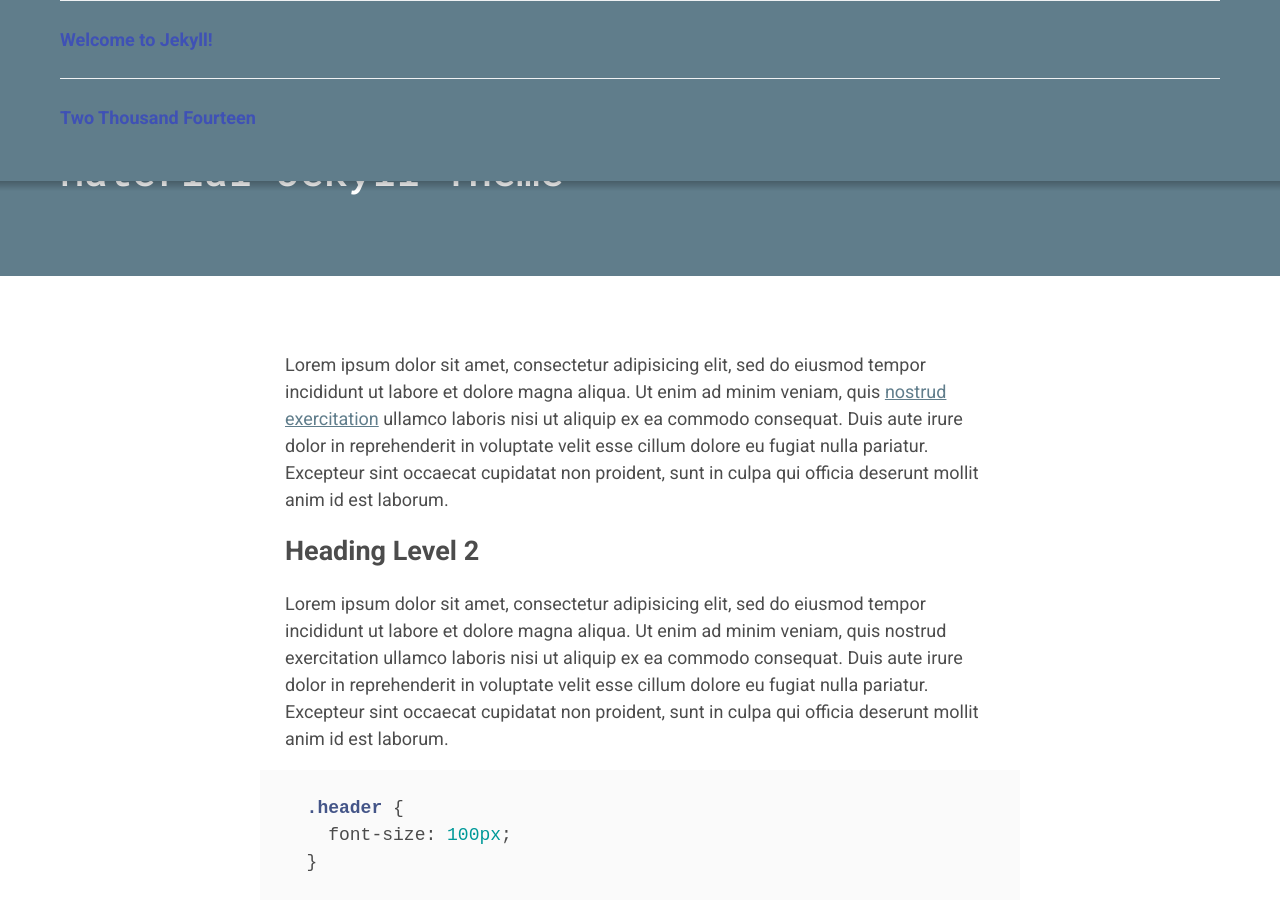
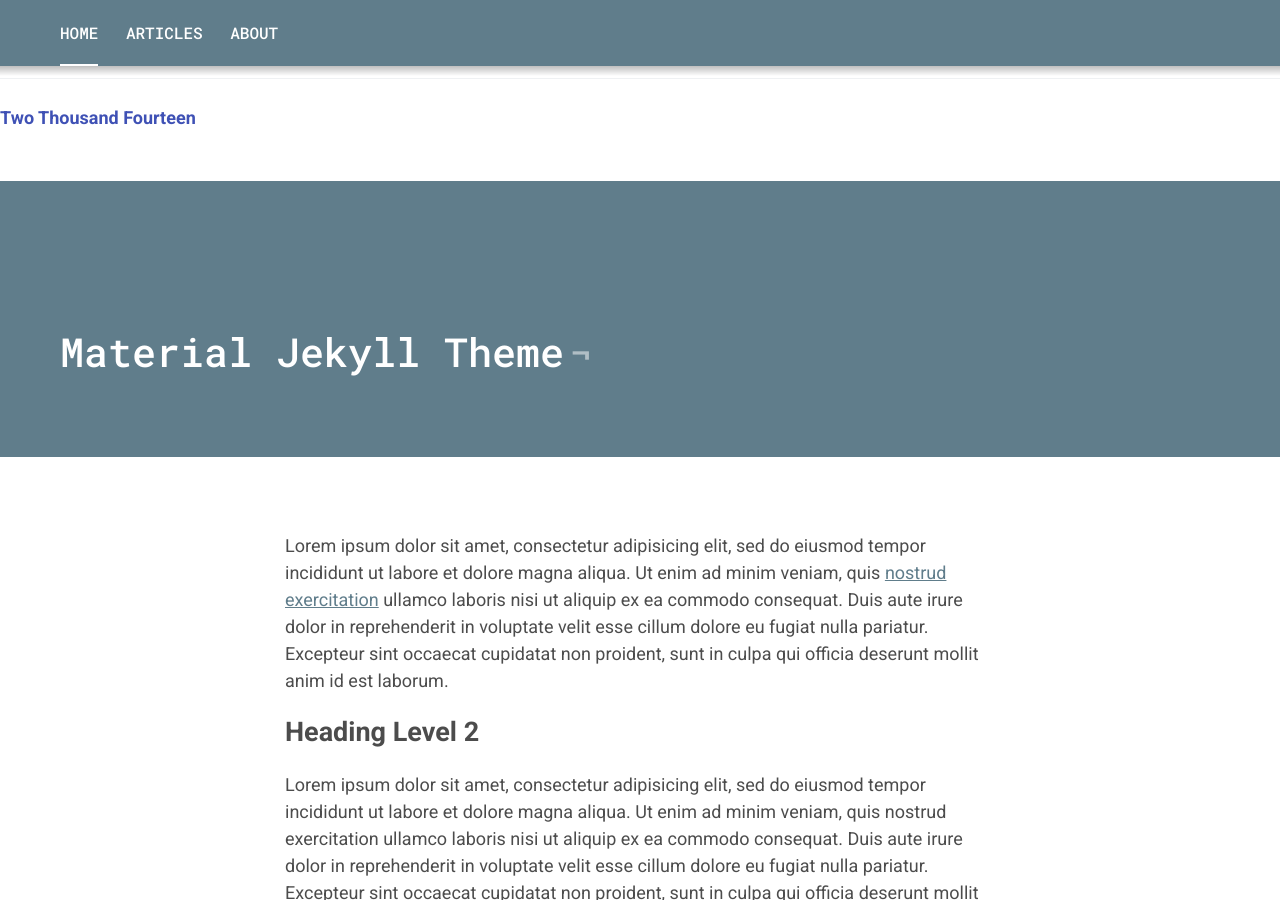
Before and after one commit to Intuitive-James/NewTest, a Jekyll site: the page built from index.markdown, in a window 1280 px wide and 900 px high. Built offline with Jekyll 4.4.1, drawn with Linux system fonts in a browser that asks for light colours.

Commit message:
sidebar changes1

```diff
--- a/_includes/sidebar.html
+++ b/_includes/sidebar.html
@@ -1,5 +1,4 @@
-<nav class="c-navigation {% if site.fixedNav == 'true' %}is-fixed{% endif %}">
-  <div class="c-navigation__container u-container">
+  <div class="sidebar">
         {% for post in site.posts  %}
 
             {% if forloop.first %}
@@ -19,4 +18,3 @@
             {% endif %}
         {% endfor %}
   </div>
-</nav>
```
